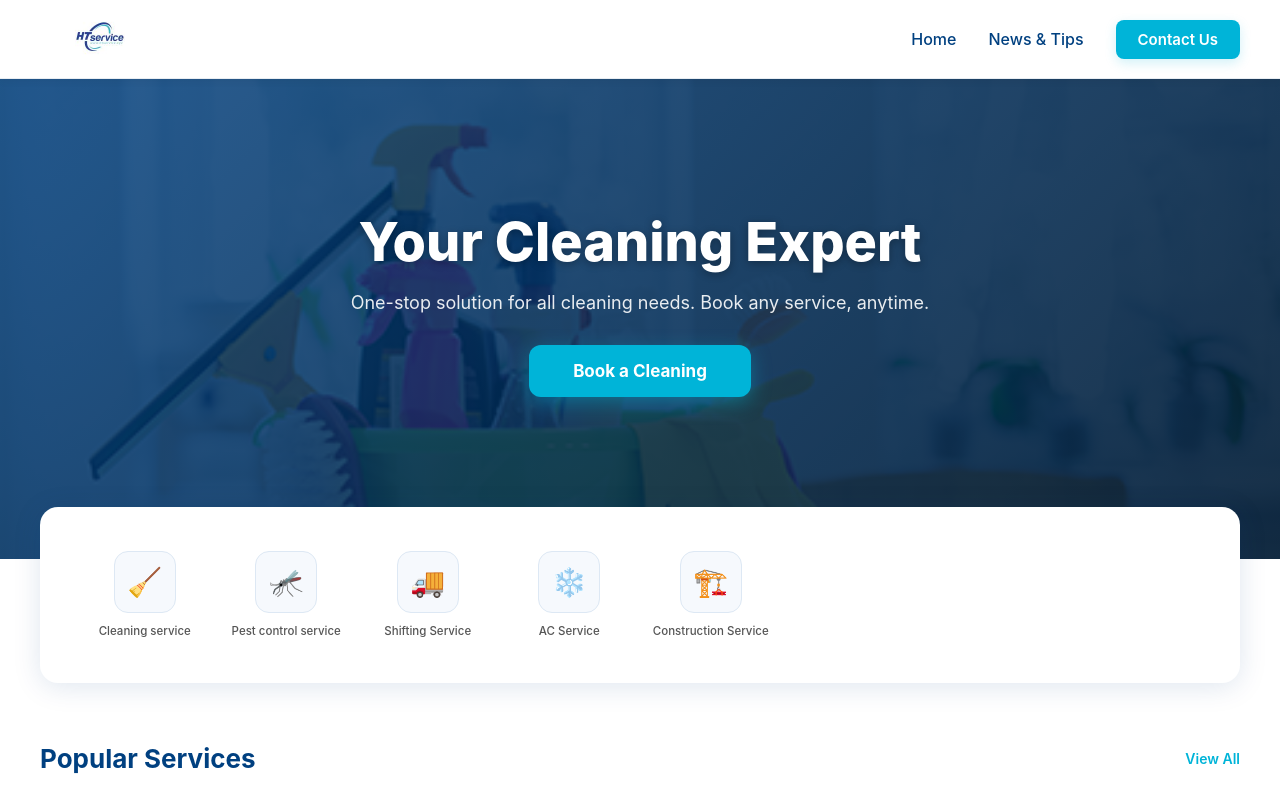
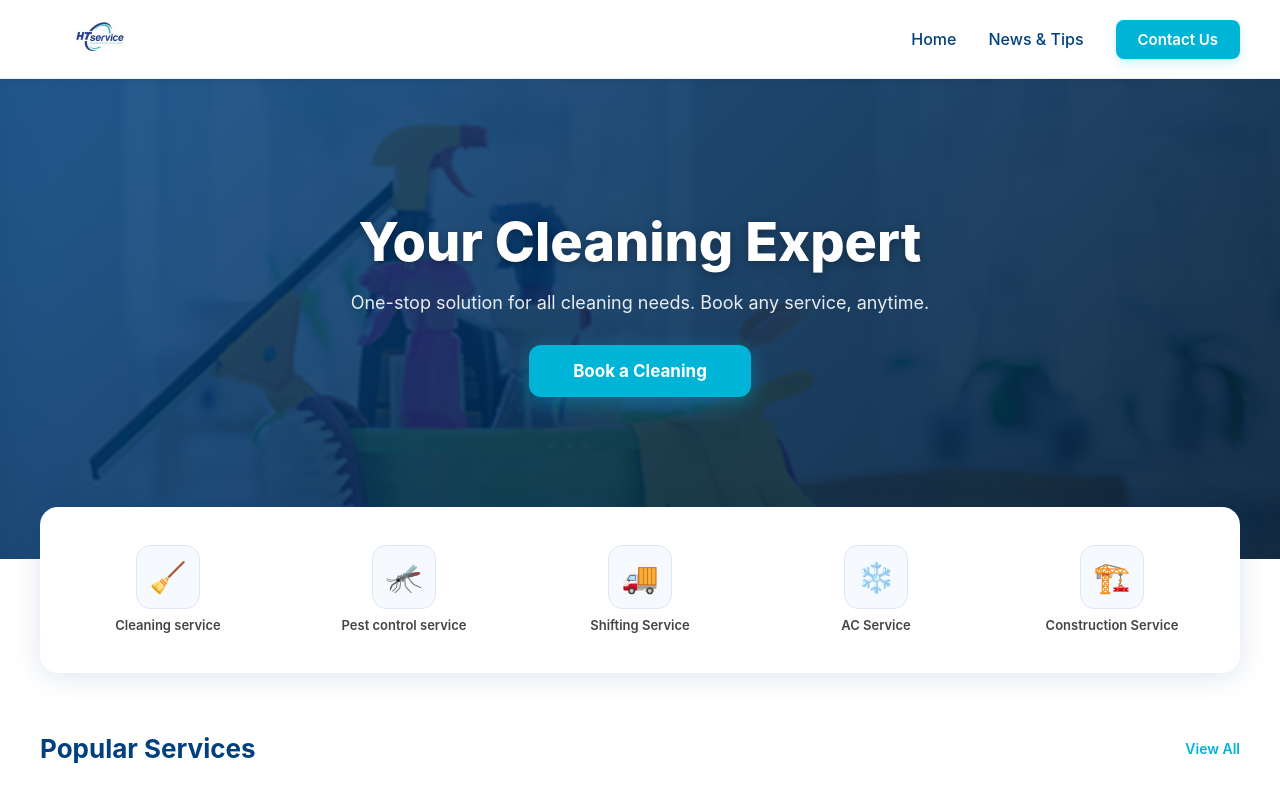
Before and after one commit to RetroRabiul/HTService, a Next.js app: page / in a window 1280 px wide. Shown: the top 790 px of the page. Built offline with nearby package versions, Linux system fonts and the light colour scheme.

Commit message:
updated space

```diff
--- a/styles/Home.module.css
+++ b/styles/Home.module.css
@@ -207,31 +207,35 @@
 }
 
 /* ── Category Tiles ─────────────────────── */
+
 .categoriesWrap {
   background: white;
-  margin: -52px 40px 0;
+  margin: -52px auto 0;
+  max-width: 1200px;
   border-radius: 18px;
   box-shadow: 0 4px 28px rgba(0,64,128,0.13);
-  padding: 32px 40px;
+  padding: 28px 24px;
   position: relative;
   z-index: 10;
 }
 
 .categoriesGrid {
   display: grid;
-  grid-template-columns: repeat(8, 1fr);
-  gap: 12px;
+  grid-template-columns: repeat(5, 1fr);
+  gap: 18px 28px;
+  justify-items: center;
+  align-items: center;
 }
 
 .categoryTile {
   display: flex;
   flex-direction: column;
   align-items: center;
-  gap: 10px;
+  gap: 8px;
   cursor: pointer;
-  padding: 12px 6px;
+  padding: 10px 8px;
   border-radius: 10px;
-  transition: background 0.2s;
+  transition: background 0.2s, transform 0.12s;
 }
 
 .categoryTile:hover {
@@ -239,16 +243,16 @@
 }
 
 .categoryIcon {
-  width: 62px;
-  height: 62px;
+  width: 64px;
+  height: 64px;
   border-radius: 14px;
   border: 1.5px solid #dde8f4;
   display: flex;
   align-items: center;
   justify-content: center;
-  font-size: 28px;
+  font-size: 30px;
   background: #f6f9fd;
-  transition: border-color 0.2s, box-shadow 0.2s;
+  transition: border-color 0.2s, box-shadow 0.2s, transform 0.12s;
 }
 
 .categoryTile:hover .categoryIcon {
@@ -257,11 +261,11 @@
 }
 
 .categoryLabel {
-  font-size: 11.5px;
-  font-weight: 500;
-  color: #555;
+  font-size: 13px;
+  font-weight: 600;
+  color: #444;
   text-align: center;
-  line-height: 1.4;
+  line-height: 1.35;
   transition: color 0.2s;
 }
 
```
